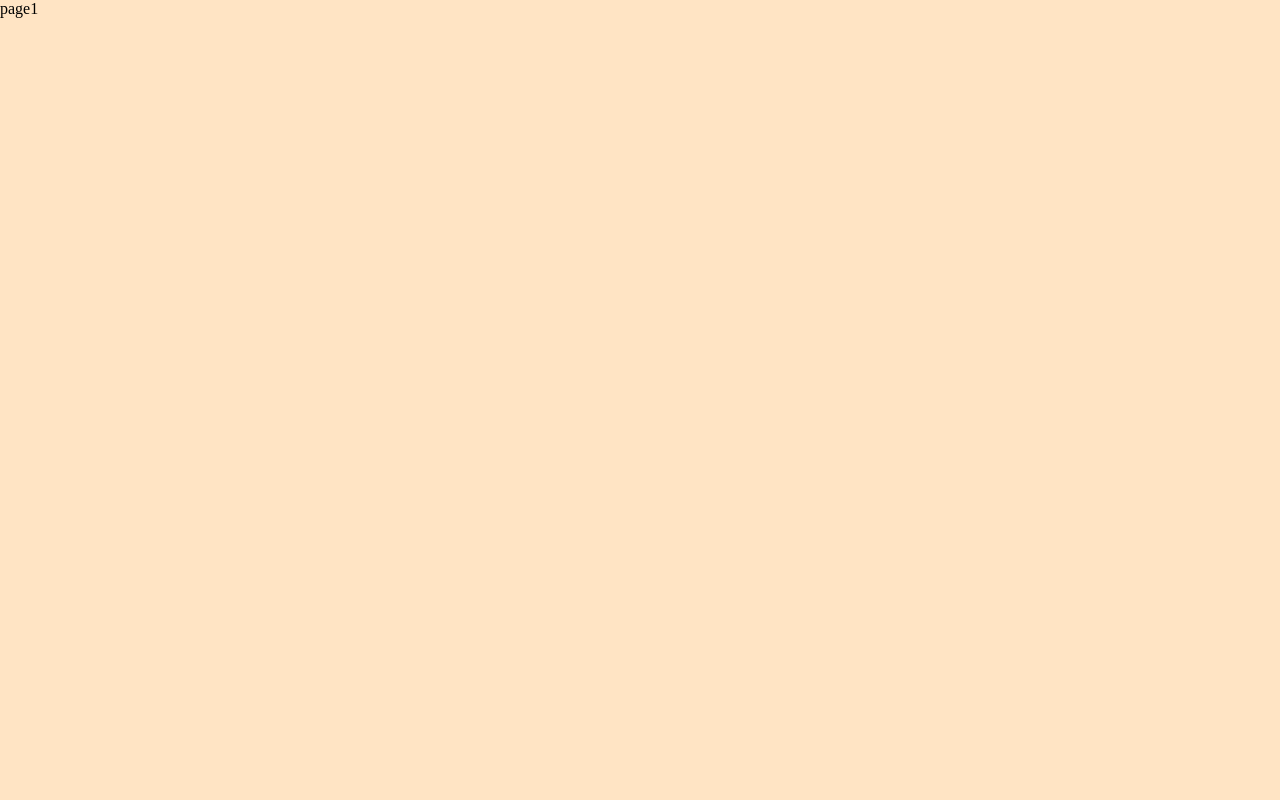
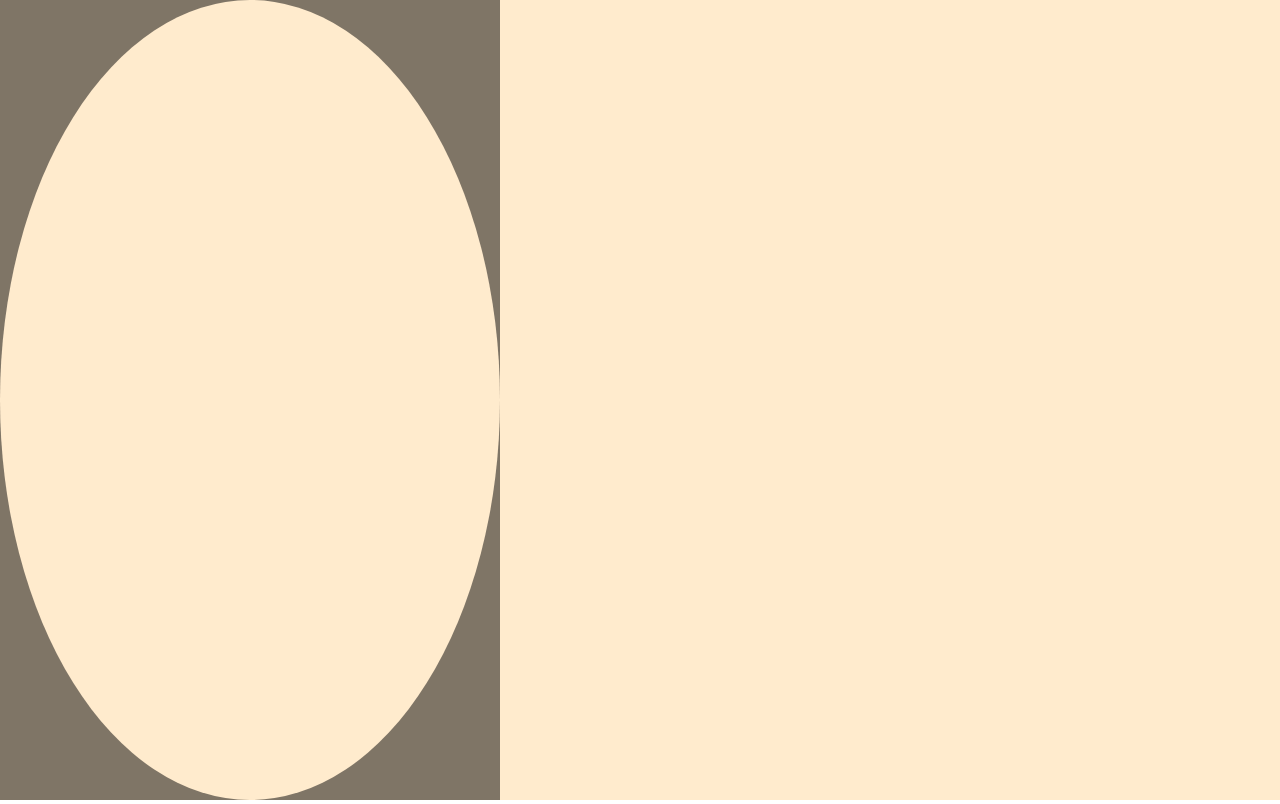
Before and after one commit to UnjuanableStudio/vcui, a Vue app: page / in a window 1280 px wide. Built offline with nearby package versions, Linux system fonts and the light colour scheme.

Commit message:
增加椭圆/圆型遮罩组件

```diff
--- a/example/App.vue
+++ b/example/App.vue
@@ -1,35 +1,16 @@
 <template>
-  <scroll-page :size="3" scrollbar>
-    <template #page1>
-      <div style="background-color: bisque; height: 100%">
-        page1
-      </div>
-    </template>
-    <template #page2>
-      <div style="background-color: olivedrab; height: 100%">
-        page2
-      </div>
-    </template>
-    <template #page3>
-      <div style="background-color: blue; height: 100%">
-        page3
-      </div>
-    </template>
-    <template #footer>
-      <div style="background-color: red; height: 300%">
-        <p v-for="n in 100">{{ n }}</p>
-      </div>
-    </template>
-  </scroll-page>
+  <!--  <test-scroll-page></test-scroll-page>-->
+  <unj-ellipse-mask :width="500" :height="800" color="rgba(0,0,0,0.5)"></unj-ellipse-mask>
 </template>
 
 <script>
 
-import ScrollPage from "@/layout/ScrollPage.vue"
+
+import TestScrollPage from "./components/TestScrollPage.vue";
 
 export default {
   name: "Example",
-  components: {ScrollPage},
+  components: {TestScrollPage},
   setup() {
 
   },
@@ -50,5 +31,6 @@ html, body {
 #app {
   height: 100%;
   width: 100%;
+  background-color: blanchedalmond;
 }
 </style>
--- /dev/null
+++ b/example/components/TestScrollPage.vue
@@ -0,0 +1,34 @@
+<template>
+  <unj-scroll-page :size="3" scrollbar>
+    <template #page1>
+      <div style="background-color: bisque; height: 100%">
+        page1
+      </div>
+    </template>
+    <template #page2>
+      <div style="background-color: olivedrab; height: 100%">
+        page2
+      </div>
+    </template>
+    <template #page3>
+      <div style="background-color: blue; height: 100%">
+        page3
+      </div>
+    </template>
+    <template #footer>
+      <div style="background-color: red; height: 300%">
+        <p v-for="n in 100">{{ n }}</p>
+      </div>
+    </template>
+  </unj-scroll-page>
+</template>
+
+<script>
+export default {
+  name: "TestScrollPage"
+}
+</script>
+
+<style scoped>
+
+</style>
--- a/example/main.js
+++ b/example/main.js
@@ -1,5 +1,10 @@
 import {createApp} from 'vue'
 import App from './App.vue'
+import {UnjScrollPage} from "../src/layout";
+import {UnjEllipseMask} from "../src/mask";
 
 const app = createApp(App)
+
+app.use(UnjScrollPage)
+app.use(UnjEllipseMask)
 app.mount('#app')
--- a/index.js
+++ /dev/null
@@ -1 +0,0 @@
-export * from './src'
--- a/src/index.js
+++ b/src/index.js
@@ -1,11 +1,5 @@
-import Loading from "./mask/Loading.vue";
+export const prefix = 'Unj' // 自定义组件前缀
 
-export const prefix = 'Unj'
-
-Loading.install = function (app) {
-    app.component(`${prefix}${Loading.name}`, Loading)
+export function install(app) {
+    app.component(`${prefix}${this.name}`, this)
 }
-
-export {
-    Loading as UnjLoading,
-}
--- /dev/null
+++ b/src/layout/index.js
@@ -0,0 +1,8 @@
+import {install} from "../index";
+import ScrollPage from "./ScrollPage.vue";
+
+ScrollPage.install = install.bind(ScrollPage)
+
+export {
+    ScrollPage as UnjScrollPage,
+}
--- /dev/null
+++ b/src/mask/EllipseMask.vue
@@ -0,0 +1,58 @@
+<template>
+  <svg :class="{void:!blocked}" :width="width" :height="height" xmlns="http://www.w3.org/2000/svg" xmlns:xlink="http://www.w3.org/1999/xlink">
+    <defs>
+      <!-- mask 如果是黑色表示不透明, white 表示是完全透明 -->
+      <mask id="mask">
+        <rect :width="width" :height="height" fill="white"/>
+        <ellipse :cx="cx" :cy="cy" :rx="rx" :ry="ry" fill="black"/>
+      </mask>
+    </defs>
+    <rect :width="width" :height="height" mask="url(#mask)" :fill="color"/>
+  </svg>
+</template>
+
+<script>
+import {computed} from "vue";
+
+export default {
+  name: "EllipseMask",
+  props: {
+    width: {type: Number, required: true},
+    height: {type: Number, required: true},
+    cx: {type: Number},
+    cy: {type: Number},
+    rx: {type: Number},
+    ry: {type: Number},
+    color: {type: String, default: 'white'},
+    blocked: {type: Boolean, default: false}
+  },
+  setup(props, ctx) {
+    const width = computed(() => {
+      return props.width ? props.width : props.rx * 2
+    })
+    const height = computed(() => {
+      return props.height ? props.height : props.ry * 2
+    })
+    const cx = computed(() => {
+      return props.cx ? props.cx : width.value / 2
+    })
+    const cy = computed(() => {
+      return props.cy ? props.cy : height.value / 2
+    })
+    const rx = computed(() => {
+      return props.rx ? props.rx : width.value / 2
+    })
+    const ry = computed(() => {
+      return props.ry ? props.ry : height.value / 2
+    })
+
+    return {width, height, cx, cy, rx, ry}
+  }
+}
+</script>
+
+<style scoped>
+.void {
+  pointer-events: none;
+}
+</style>
--- /dev/null
+++ b/src/mask/index.js
@@ -0,0 +1,11 @@
+import {install} from '../index'
+import Loading from "./Loading.vue";
+import EllipseMask from "./EllipseMask.vue";
+
+Loading.install = install.bind(Loading)
+EllipseMask.install = install.bind(EllipseMask)
+
+export {
+    Loading as UnjLoading,
+    EllipseMask as UnjEllipseMask,
+}
--- a/vite.config.js
+++ b/vite.config.js
@@ -4,8 +4,6 @@ import vue from '@vitejs/plugin-vue'
 export default defineConfig({
     plugins: [vue()],
     resolve: {
-        alias: {
-            '@': '/src',
-        }
+        alias: {}
     },
 })
```
Also changed, not shown: jsconfig.json (deleted, +0 -13 lines), src/dom/Image.vue (added, +13 -0 lines), src/dom/index.js (added, +8 -0 lines).
